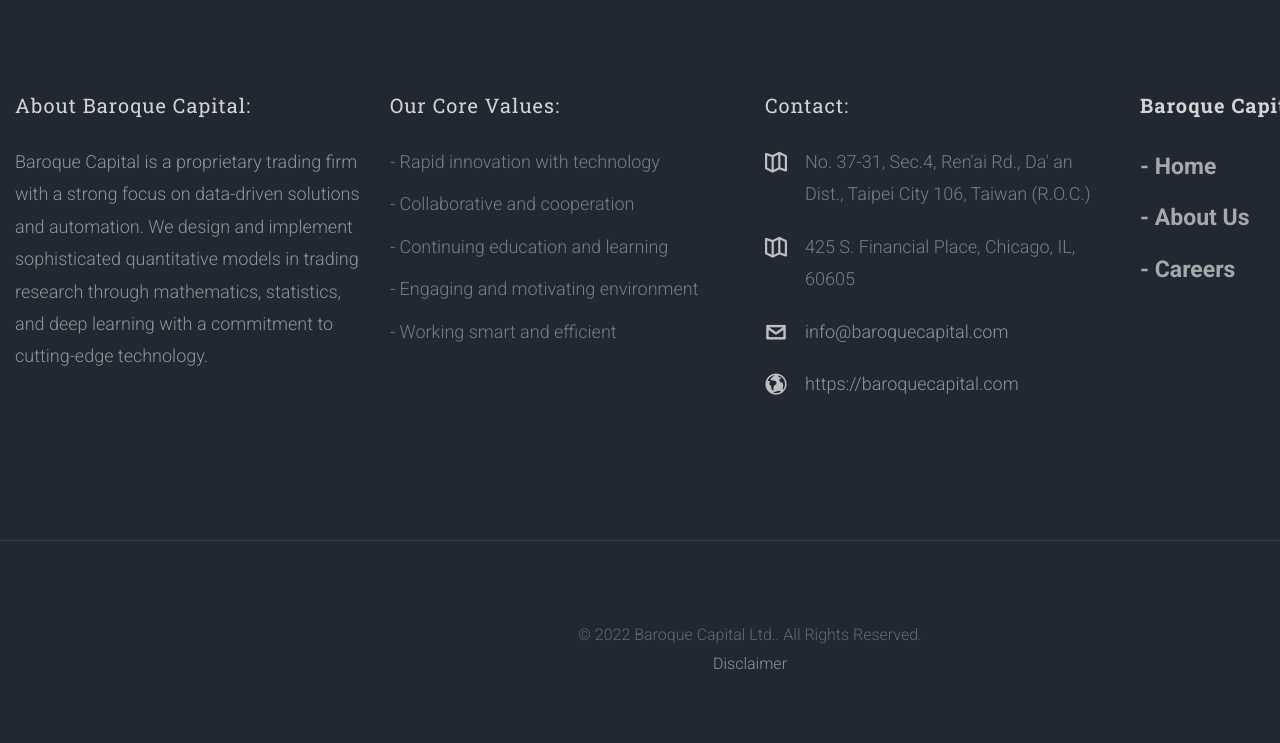
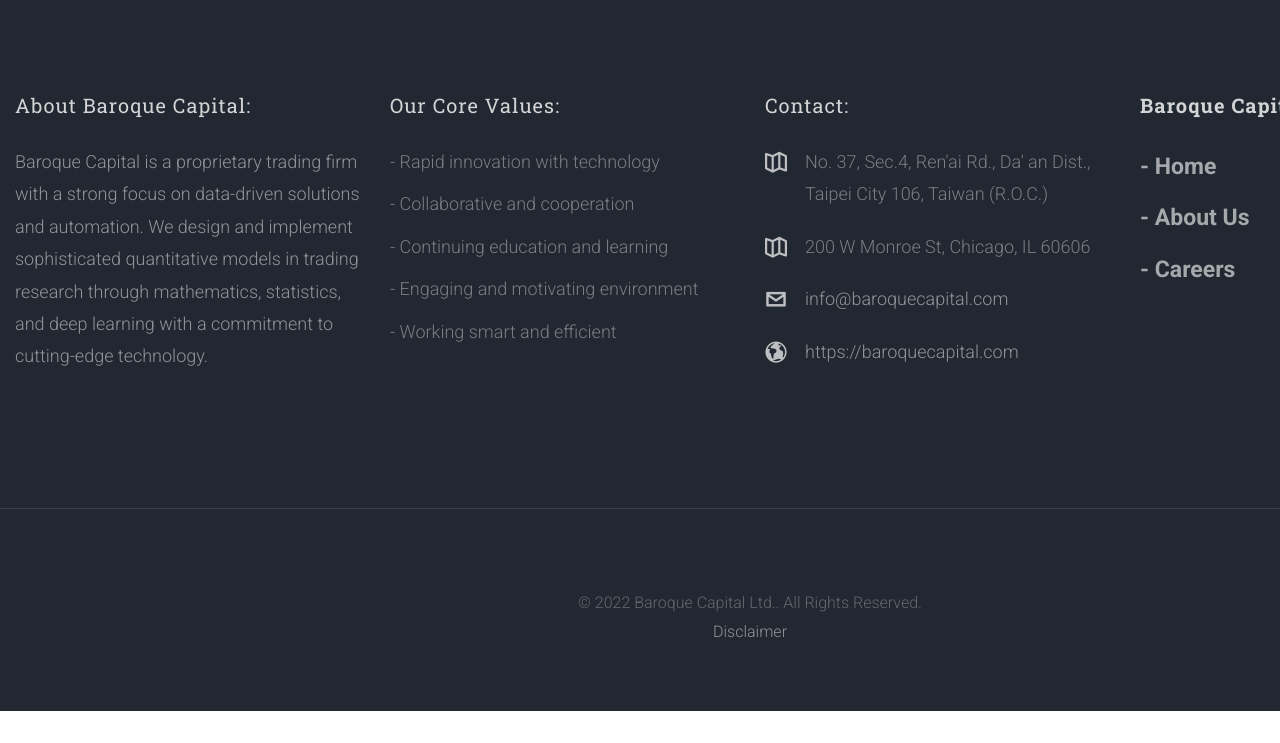
Before and after one commit to ICimprov/ICimprov.github.io, a plain HTML site: page index.html in a window 1280 px wide. Shown: the part 1118-1861 px from the top of the page. After the commit the page ends 1829 px from the top, so only its background shows below. Drawn offline with Linux system fonts and the light colour scheme; files whose address does not match are found by name.

Commit message:
Update index.html

```diff
--- a/index.html
+++ b/index.html
@@ -184,8 +184,8 @@
 						<div class="col-md-3">
 							<h3 class="section-title">Contact:</h3>
 							<ul class="contact-info">
-								<li><i class="icon-map2"></i>No. 37-31, Sec.4, Ren'ai Rd., Da' an  Dist., Taipei City 106, Taiwan (R.O.C.)</li>
-								<li><i class="icon-map2"></i>425 S. Financial Place, Chicago, IL, 60605</li>
+								<li><i class="icon-map2"></i>No. 37, Sec.4, Ren'ai Rd., Da' an  Dist., Taipei City 106, Taiwan (R.O.C.)</li>
+								<li><i class="icon-map2"></i>200 W Monroe St, Chicago, IL 60606</li>
 								<li><i class="icon-envelope2"></i><a href="mailto:info@baroquecapital.com">info@baroquecapital.com</a></li>
 								<li><i class="icon-globe2"></i><a href="/">https://baroquecapital.com</a></li>
 							</ul>
```
